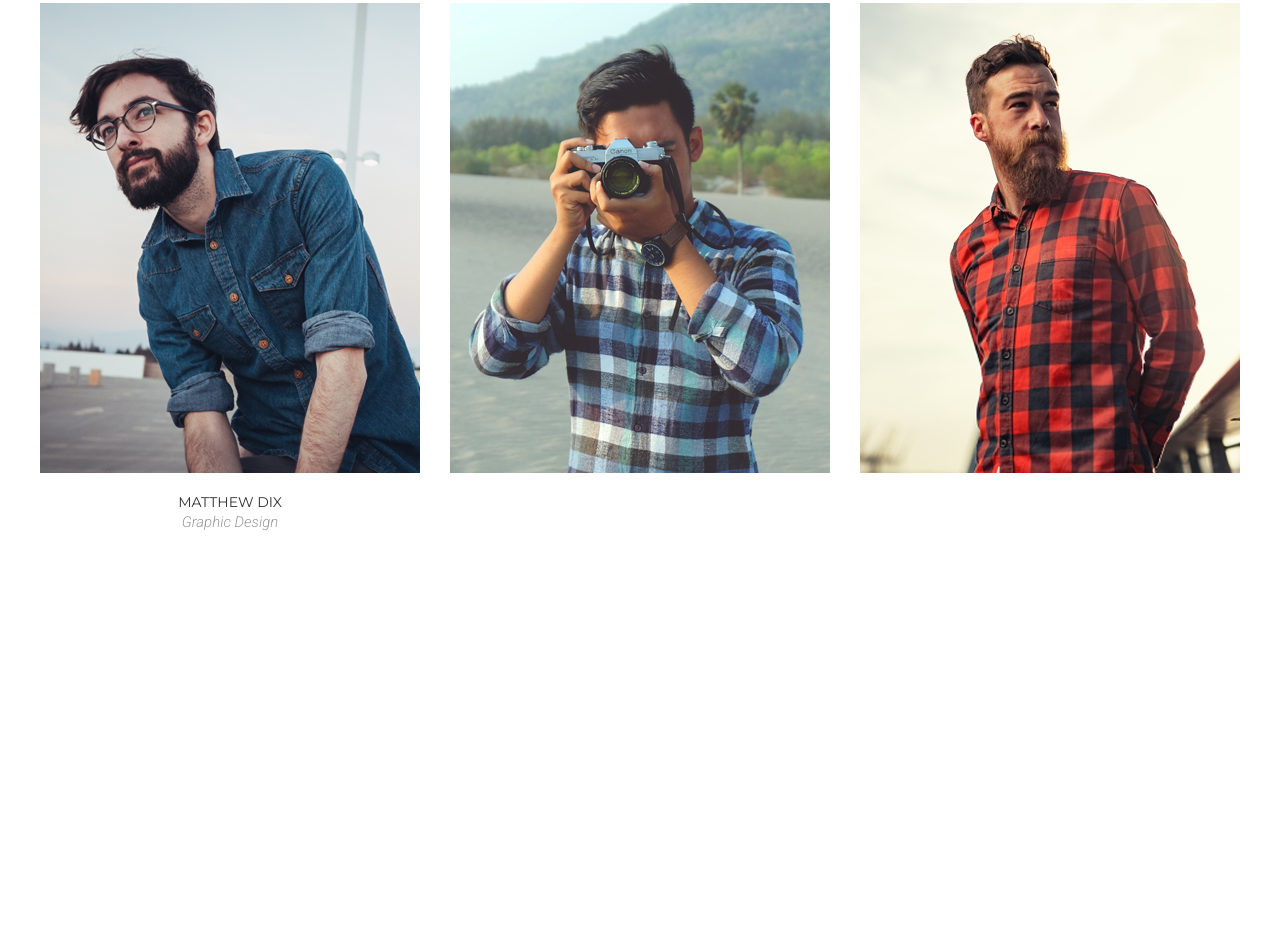
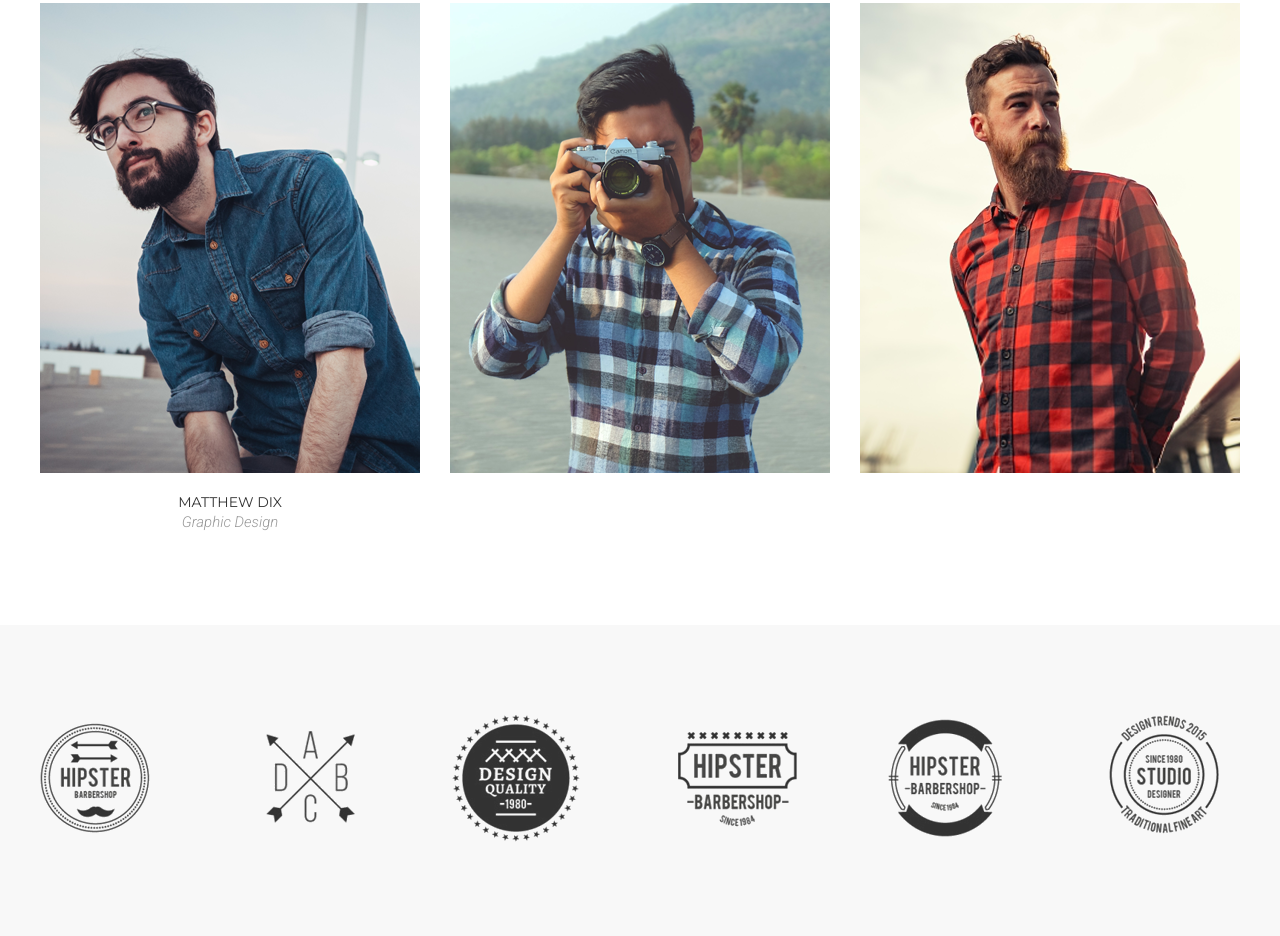
Before and after one commit to oabanin/portfolio2, a plain HTML site: page index.html in a window 1280 px wide. Shown: the part 4700-5636 px from the top of the page. Before the commit the page ends 5325 px from the top, so only its background shows below. Drawn offline with Linux system fonts and the light colour scheme.

Commit message:
add my layout of logos section

```diff
--- a/index.html
+++ b/index.html
@@ -290,8 +290,6 @@
 					</div>
 					<div class="team__name">Matthew Dix</div>
 					<div class="team__profession">Graphic Design</div>
-
-
 				</div>
 
 
@@ -310,6 +308,13 @@
 
 	</section>
 
+	<div class="section section--gray">
+		<div class="container">
+			<div class="logos"><img src="./img/logos/logos.png" alt="logo"></div>
+		</div>
+	</div>
+
+
 </body>
 <script>
 	const items = document.querySelectorAll('.accordion__item');
```
Also changed, not shown: img/logos/logos.png (added).
